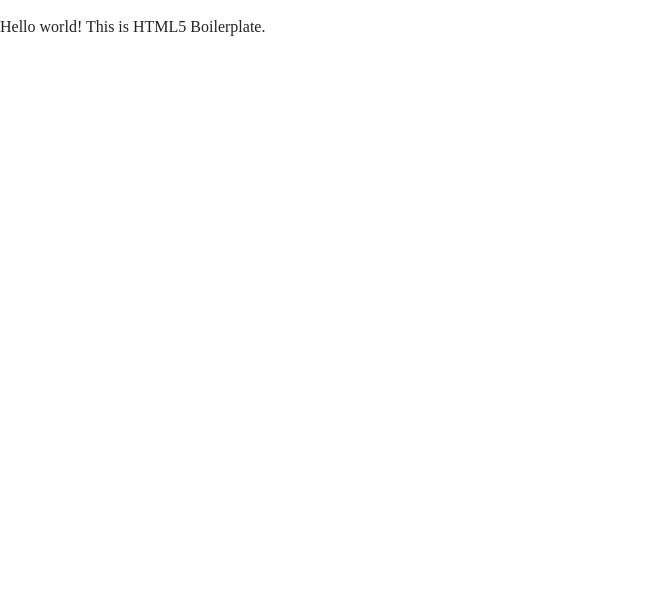
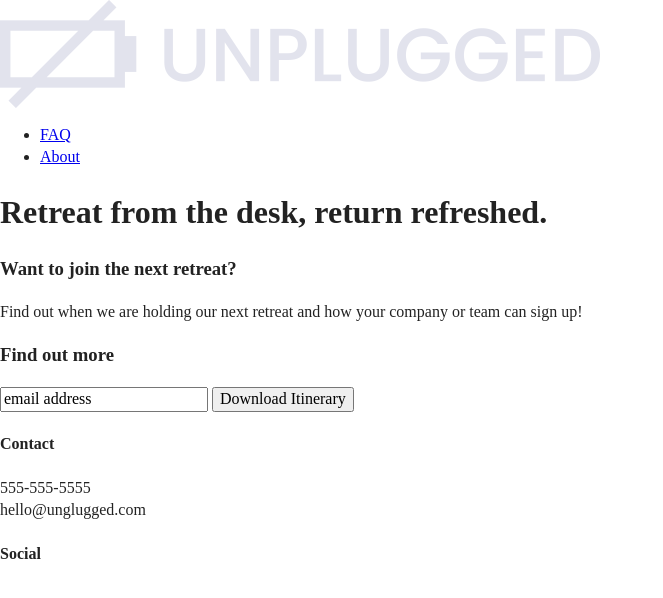
Before and after one commit to Elena-A-13/unplugged-retreat, a website: page faq/index.html in a window 1280 px wide. Shown: the whole page, without its empty margins (0-663 px from the left). Drawn offline with Linux system fonts and the light colour scheme; files whose address does not match are found by name.

Commit message:
Added structure

```diff
--- a/faq/index.html
+++ b/faq/index.html
@@ -23,9 +23,67 @@
 </head>
 
 <body>
+  <header>
+    <div class="content wrapper">
+      <a href="#"><img src="assets/unpluggedlogo.png" alt="unplugged logo"></a>
+      <div class="header-divider"></div>
+      <nav>
+        <ul>
+          <li><a href="faq/index.html" target="_blank">FAQ</a></li>
+          <li><a href="about/index.html" target="_blank">About</a></li>
+        </ul>
+      </nav>
+    </div>
+  </header>
 
-  <!-- Add your site or application content here -->
-  <p>Hello world! This is HTML5 Boilerplate.</p>
+  <main>
+    <section class="hero-area">
+      <div class="content wrapper">
+        <h1>Retreat from the desk, return refreshed.</h1>
+      </div>
+    </section>
+    <aside>
+      <div class="content wrapper">
+        <div class="form description">
+          <h3>Want to join the next retreat?</h3>
+          <p>Find out when we are holding our next retreat and how your company or team can sign up!</p>
+        </div>
+        <div class="form">
+          <h3>Find out more</h3>
+          <input type="text" name="name" value="email address">
+          <input type="button" value="Download Itinerary">
+        </div>
+      </div>
+    </aside>
+  </main>
+
+  <footer>
+    <div class="content-wrapper">
+      <div class="footer-content">
+        <div class="contact">
+          <h4>Contact</h4>
+          <p>
+            555-555-5555<br>
+            hello@unglugged.com
+          </p>
+          <address>
+
+          </address>
+        </div>
+        <div class="social">
+          <h4>Social</h4>
+          <div class="social-icon">
+            <p><a href="https://www.facebook.com" target="_blank"></a></p>
+            <p><a href="https://www.instagram.com" target="_blank"></a></p>
+            <p><a href="https://www.twitter.com" target="_blank"></a></p>
+          </div>
+        </div>
+      </div>
+    </div>
+    <div class="copyright">
+    </div>
+  </footer>
+
   <script src="../js/vendor/modernizr-3.11.2.min.js"></script>
   <script src="../js/plugins.js"></script>
   <script src="../js/main.js"></script>
```
